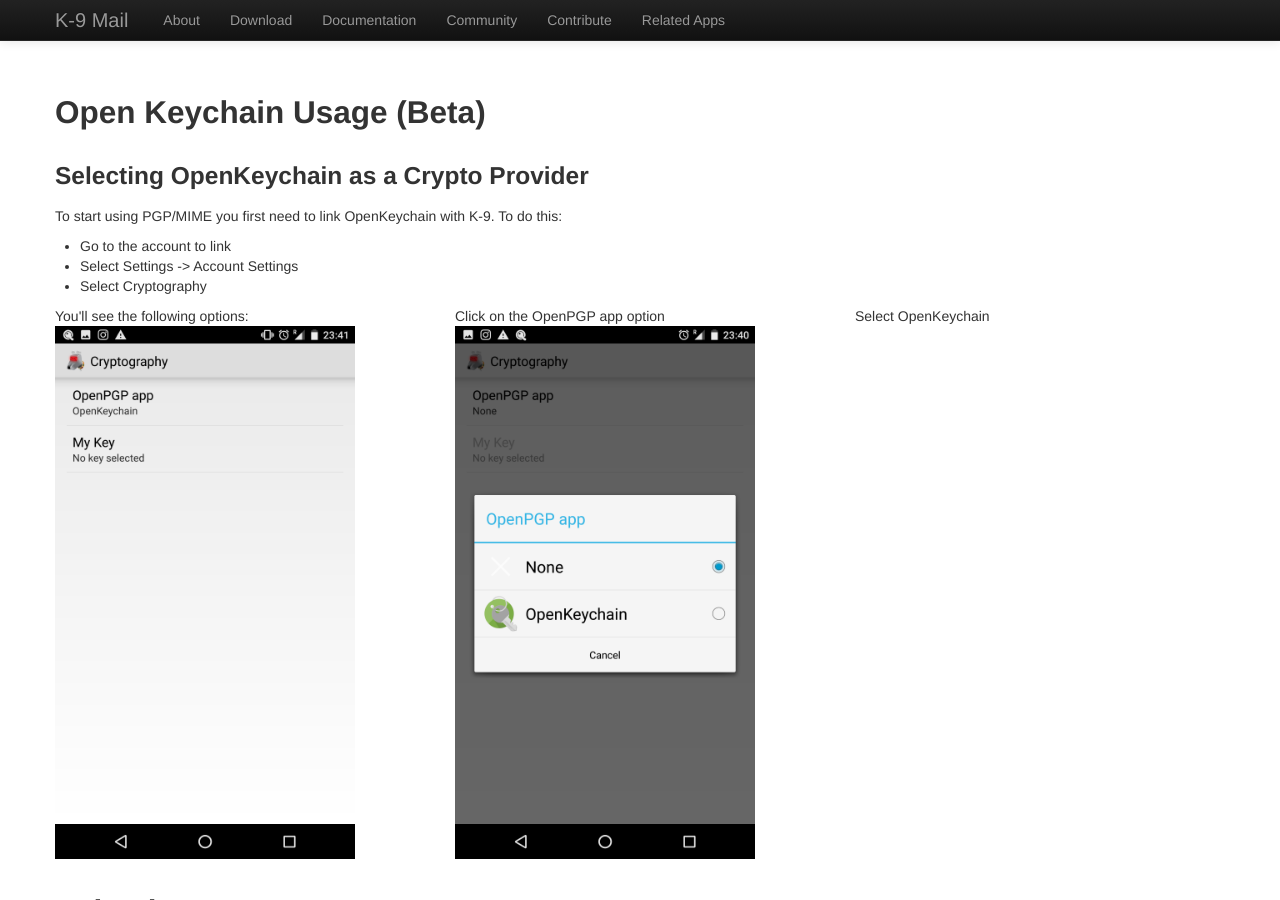
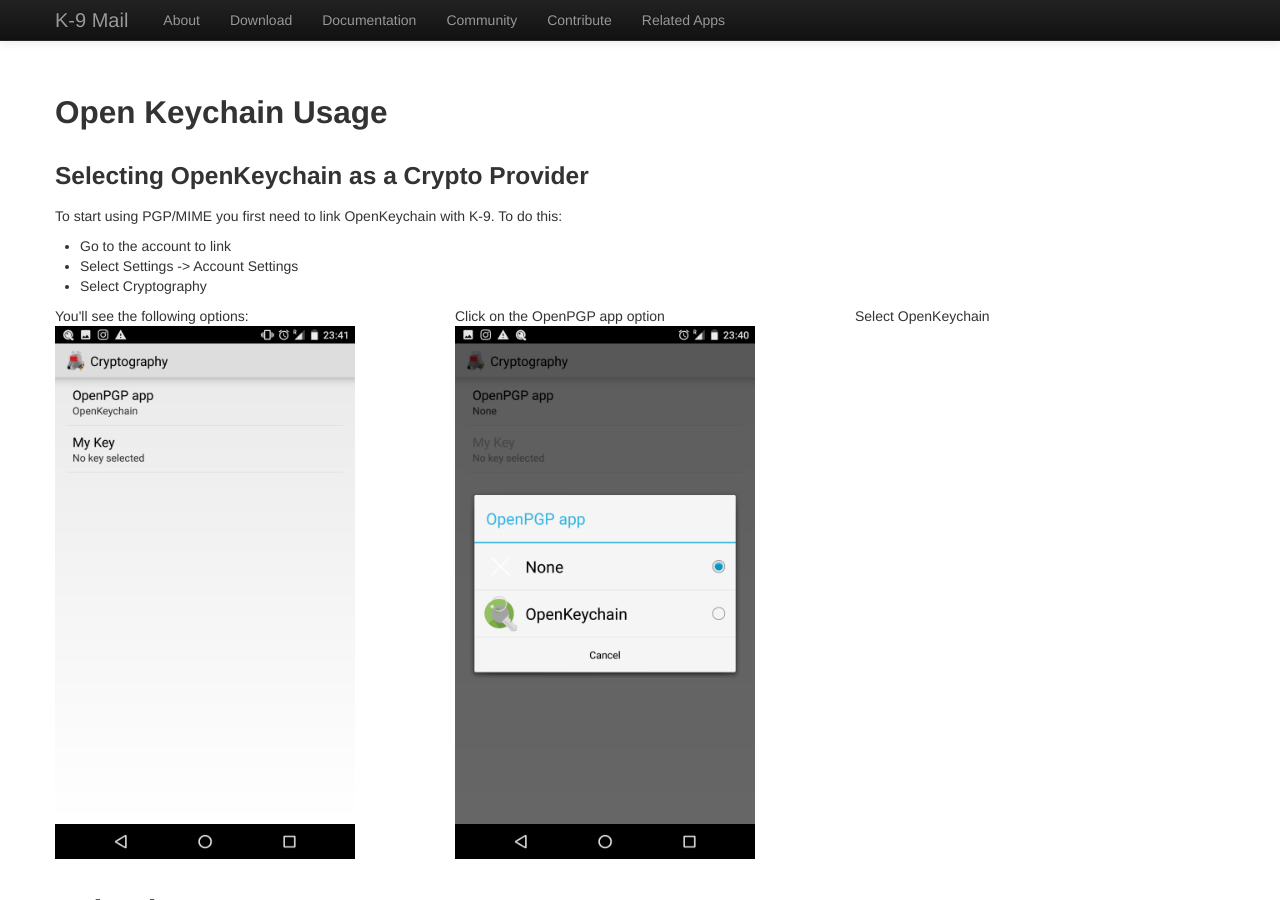
Before and after one commit to k9mail/k9mail.app, a Jekyll site: the page built from documentation/security/pgpmime_current.md, in a window 1280 px wide and 900 px high. Built offline with Jekyll 4.4.1, drawn with Linux system fonts in a browser that asks for light colours; nearby versions of some CDN libraries.

Commit message:
Update and rename pgpmime_beta.md to pgpmime_current.md

```diff
--- a/documentation/security/pgpmime_beta.md
+++ b/documentation/security/pgpmime_current.md
@@ -4,7 +4,7 @@ nav_hide: true
 layout: default
 ---
 
-## Open Keychain Usage (Beta)
+## Open Keychain Usage
 
 ### Selecting OpenKeychain as a Crypto Provider
 
```
